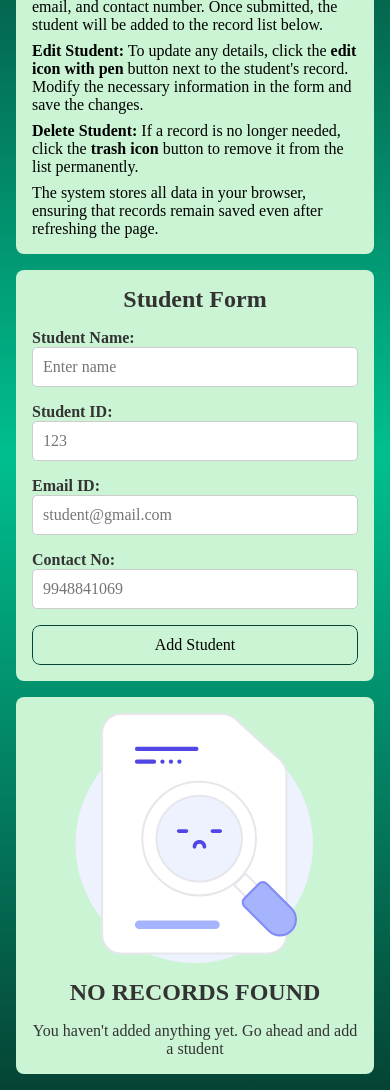
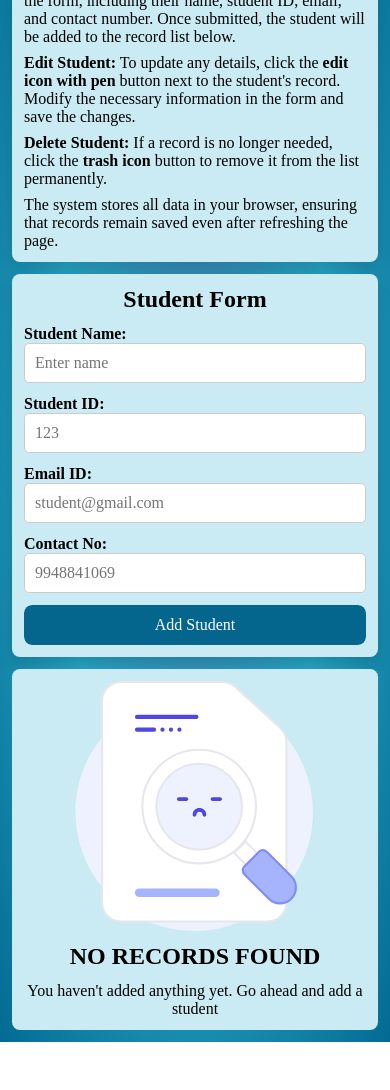
Before and after one commit to SravanGunaganti/Student-Registration-Portal, a plain HTML site: page index.html in a window 390 px wide. Shown: the part 180-1270 px from the top of the page. After the commit the page ends 1222 px from the top, so only its background shows below. Drawn offline with Linux system fonts and the light colour scheme; a web font is replaced by a local one.

Commit message:
updated scrollbar styling and colors and removed commented stylings and changed breakpoint for responsive media queries

```diff
--- a/style.css
+++ b/style.css
@@ -1,23 +1,31 @@
 /* General Styles */
 @import url("https://fonts.googleapis.com/css2?family=Afacad+Flux:wght@100..1000&family=Poppins:ital,wght@0,100;0,200;0,300;0,400;0,500;0,600;0,700;0,800;0,900;1,100;1,200;1,300;1,400;1,500;1,600;1,700;1,800;1,900&display=swap");
 
-html{
+html {
   scroll-behavior: smooth;
   scrollbar-width: thin;
   scroll-padding: 16px;
 }
-*{
-    margin:0;
-    padding:0;
+* {
+  margin: 0;
+
+  padding: 0;
   box-sizing: border-box;
   font-family: "Afacad Flux";
 }
 
 body {
-    background: linear-gradient(#054435, #00bf8f, #054435);
-    color: #333;
+  background: radial-gradient(
+    rgb(56, 127, 171),
+    rgb(37, 161, 192),
+    rgb(3, 106, 147)
+  );
+  color: black;
   min-height: 100vh;
-    padding:16px;
+  background-size: cover;
+  padding: 12px;
+  background-repeat: no-repeat;
+  background-position: center;
   display: flex;
   flex-direction: column;
   justify-content: center;
@@ -26,84 +34,79 @@ body {
 /* Header */
 header {
   text-align: center;
-    color:black;
-    display:flex;
+  color: black;
+  display: flex;
   flex-direction: column;
-    gap:16px;
-    margin-bottom: 16px;
+  gap: 12px;
+  margin-bottom: 12px;
 }
 
 h1 {
-    width:100%;
+  width: 100%;
   font-size: 28px;
-    background-color: #caf4d3;
+  background-color: #caebf4;
   border-radius: 8px;
-    max-width: 1200px;
-    margin:auto;
-
+  max-width: 1300px;
+  margin: auto;
+  padding: 12px;
+  box-shadow: rgba(0, 0, 0, 0.15) 0px 5px 15px 0px;
 }
 
 header div {
   font-size: 16px;
-    width:100%;
-    background-color: #caf4d3;
-    padding:16px;
+  width: 100%;
+  background-color: #caebf4;
+  padding: 12px;
   border-radius: 8px;
-    max-width: 1200px;
+  max-width: 1300px;
   margin: auto;
   text-align: left;
-    display:flex;
+  display: flex;
   flex-direction: column;
-    gap:8px;
+  gap: 8px;
+  box-shadow: rgba(0, 0, 0, 0.15) 0px 5px 15px 0px;
 }
 
 /* main styling */
-main{
-    width:100%;
+main {
+  width: 100%;
 }
 
-main>section{
+main > section {
   display: grid;
   grid-template-columns: 1fr;
-    gap:16px;
-    max-width: 1200px;
-    margin:auto;
-
+  gap: 12px;
+  max-width: 1300px;
+  margin: auto;
 }
 
 /* Form styling */
 
-form{
-    margin:0 auto;
+form {
+  margin: 0 auto;
   max-width: 400px;
-
 }
 
-
-h2{
-    background-color: #caf4d3;
+h2 {
+  background-color: #caebf4;
   text-align: center;
-    width:100%;
-
+  width: 100%;
 }
-.form-container h2{
-    padding:16px;
+.form-container h2 {
+  padding: 12px;
 }
-
-
-
-
 
 .form-container {
   display: flex;
   flex-direction: column;
-    width:100%;
+  width: 100%;
 
-    padding: 0px 16px 16px 16px;
-    background-color: #caf4d3;
+  padding: 0px 12px 12px 12px;
+  background-color: #caebf4;
   border-radius: 8px;
-    margin:0 auto;
-    height:100%;
+  margin: 0 auto;
+  height: 100%;
+  box-shadow: rgba(0, 0, 0, 0.15) 0px 5px 15px 0px;
 }
 
 label {
@@ -117,19 +120,18 @@ input {
   border-radius: 5px;
   font-size: 16px;
   width: 100%;
-    margin-bottom: 16px;
+  margin-bottom: 12px;
 }
-.form-btn-container{
-    width:100%;
+.form-btn-container {
+  width: 100%;
   position: relative;
   background-color: transparent;
   z-index: 3;
-    height:40px;
+  height: 40px;
   border-radius: 8px;
   overflow: hidden;
-    display:flex;
-    gap:16px;
-
+  display: flex;
+  gap: 12px;
 }
 
 .form-btn-container button {
@@ -137,82 +139,76 @@ input {
   font-size: 16px;
   width: 100%;
   height: 100%;
-    border: 1px solid #054435;
-    background-color:transparent;
-    color: black;
+  border: none;
+  background-color: rgb(4, 102, 141);
+  color: white;
   z-index: 5;
   border-radius: 8px;
   transition: all 0.3s linear;
-
 }
 
-  .form-btn-container button:hover  {
-    color: rgb(202, 222, 227);
+.form-btn-container button:hover {
   font-weight: bold;
-    background-color: rgb(0, 97, 74);
+  border: none;
+  background-color: rgb(16, 122, 252);
 }
 
 /* Student records styling */
-  .student-list button{
-    border:none;
+.student-list button {
+  border: none;
   background-color: transparent;
 }
 
-  .student-list-container h2{
+.student-list-container h2 {
   border-radius: 8px 8px 0 0;
-    padding:16px;
+  padding: 12px;
 }
-.student-list-container{
-
-    width:100%;
-    margin:0 auto;
+.student-list-container {
+  width: 100%;
+  margin: 0 auto;
   border-radius: 8px;
-    overflow-y: hidden;
-
+  overflow: hidden;
 }
 .student-list {
   width: 100%;
-    max-height:443px;
   border-radius: 0px 0px 8px 8px;
-    scrollbar-width: thin;
-    scrollbar-color:rgb(210, 210, 210) white;
   animation: extend 1s linear;
-    /* display: none; */
+  box-shadow: rgba(0, 0, 0, 0.15) 0px 5px 15px 0px;
+  max-height: 359px;
 }
 
 @keyframes extend {
-    from{
+  from {
     max-height: 0;
   }
-    to{
-        max-height:379px
+  to {
+    max-height: 359px;
   }
 }
 
 .student-list table {
   width: 100%;
   border-collapse: collapse;
-    background: #fff;
-
+  background: #caebf4;
 }
 
-.student-list th, .student-list td {
-    padding: 12px 5px 12px 5px;
+.student-list th,
+.student-list td {
+  padding: 12px;
   white-space: nowrap;
   text-align: center;
-    max-width: 250px;
+  max-width: 25ch;
   overflow-x: auto;
   scrollbar-width: none;
-    scrollbar-color:rgb(210, 210, 210) transparent;
-    /* font-size: 14px; */
+  scrollbar-color: rgb(210, 210, 210) transparent;
 }
 
 .student-list th {
   background-color: white;
   color: black;
   text-align: center;
-    position:sticky;
-    top:0;
+  position: sticky;
+  top: 0;
   text-wrap: nowrap;
 }
 
@@ -220,18 +216,22 @@ input {
   background-color: #ffffff;
 }
 .student-list tr:nth-child(odd) {
-    background-color: #e9e6e6;
+  background-color: #dae4f6;
 }
-/* .student-list tr> td:nth-child(even) {
-    background-color: #e5e1e1;
-} */
 
 .student-list > tbody button {
-    padding: 5px 10px;
   border: none;
   cursor: pointer;
   border-radius: 5px;
   background: none;
+}
+
+.action-container {
+  display: flex;
+  justify-content: center;
+  gap: 24px;
+  align-items: center;
+  padding: 12px;
 }
 
 .edit {
@@ -252,67 +252,108 @@ input {
   scale: 1.1;
 }
 
-.student-list th{
+.student-list th {
   text-wrap: nowrap;
 }
 
-.activeEdit{
-    display:none;
+.activeEdit {
+  display: none;
+}
+.svg-class {
+  margin: 0 auto;
+}
+.empty-content {
+  text-align: center;
 }
 
-.hide-element{
-    display:none;
-}
-.empty-view{
-    width:100%;
-    height:100%;
-    display:flex;
+.empty-view {
+  width: 100%;
+  height: 100%;
   flex-direction: column;
-    /* gap:16px; */
-    gap:0;
+  gap: 0;
   justify-content: center;
   align-items: center;
   align-content: center;
-    background-color: #caf4d3;
-    padding:16px;
+  background-color: #caebf4;
+  padding: 12px;
 }
-.svg-class{
-    margin:0 auto;
-}
-.empty-content{
-    text-align: center;
+.indicator-track {
+  width: 100%;
+  height: 4px;
+  background: #ccc;
 }
 
-.empty-view{
-    width:100%;
-    height:100%;
+.indicator-bar {
+  height: 4px;
+  background: coral;
+  transition: width 0.3s ease;
+}
+/* Responsive */
+
+@media screen and (min-width: 1200px) {
+  main > section {
+    grid-template-columns: 1fr 2fr;
+  }
+  form {
+    max-width: 100%;
+  }
+}
+/* @media screen and (max-width:768px) {
+    .student-list-container h2{
+        border-radius: 8px;
+        margin-bottom: 12px;
+    }
+    thead{
+        display:none;
+    }
+    tr{
+        display:flex;
         flex-direction: column;
-    /* gap:16px; */
-    gap:0;
-    justify-content: center;
-    align-items: center;
-    align-content: center;
-    background-color: #caf4d3;
-    padding:16px;
+        align-items: flex-start;
+        gap:8px;
+        border-radius: 10px;
+        padding:12px;
+        max-width: 100%;
+        background-color: #caebf4 !important;
+    }
+    tbody{
+        display: flex;
+        flex-direction: column;
+        gap:12px;
+    }
+    .student-list table {
+        background: none;
+
+    }
+    td{
+        padding:0 !important;
+        max-width: 100%;
+        overflow-x: auto;
+    }
+    td strong{
+        display:inline;
     }
 
-/* Responsive */
-
-@media screen and (min-width:992px) {
-    main > section{
-       grid-template-columns: 1fr 2fr;
+} */
+@media (max-width: 600px) {
+  .action-container {
+    gap: 12px;
   }
 }
-@media (max-width: 600px) {
-    .container {
-        width: 100%;
-        padding: 15px;
-    }
-    .student-list{
-        overflow-x: scroll;
+
+::-webkit-scrollbar {
+  width: 6px;
+  height: 6px;
+  direction: rtl;
+  position: absolute;
+  top: 0;
 }
 
-    .student-list th, .student-list td {
-        font-size: 14px;
+::-webkit-scrollbar-track {
+  background: #caebf4;
 }
+
+::-webkit-scrollbar-thumb {
+  background-color: rgb(19, 91, 117);
+  border-radius: 6px;
 }
```
Lines whose indentation alone changed are shown as unchanged.
